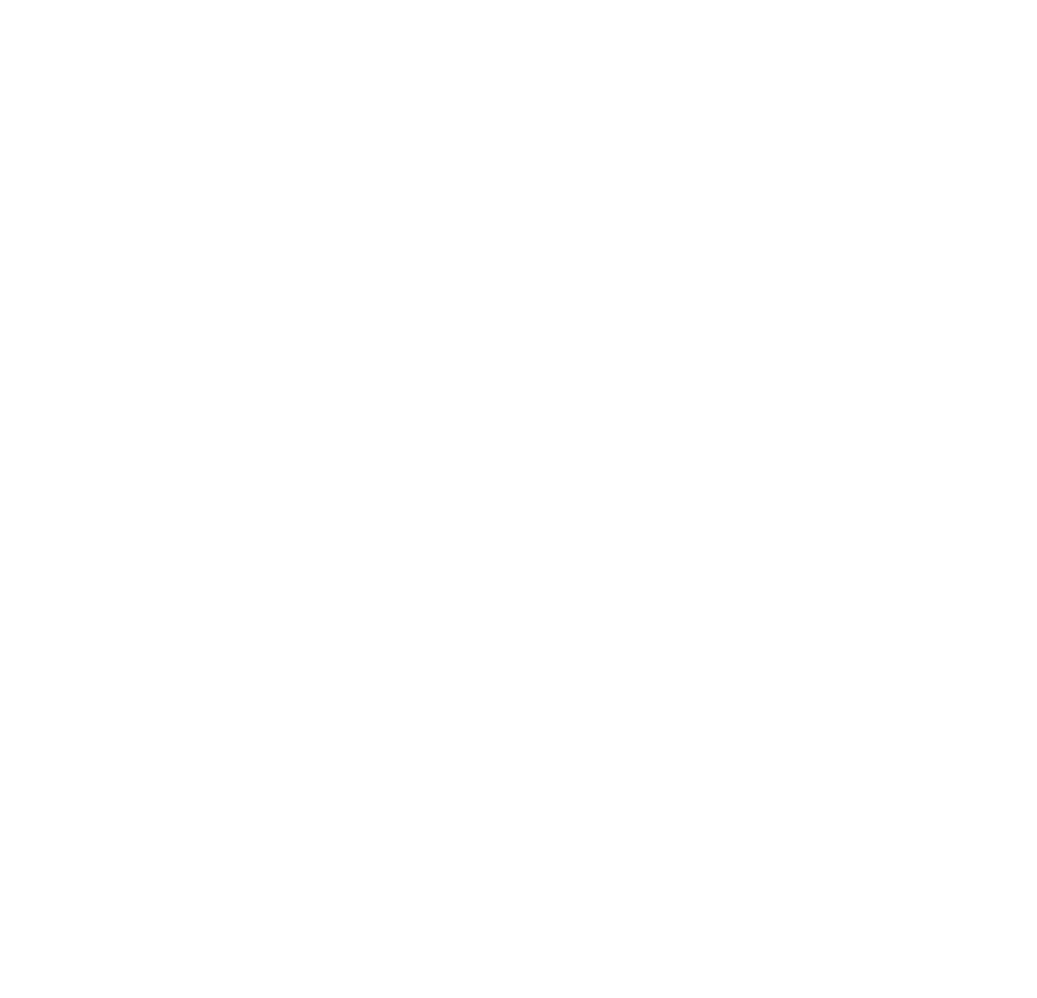
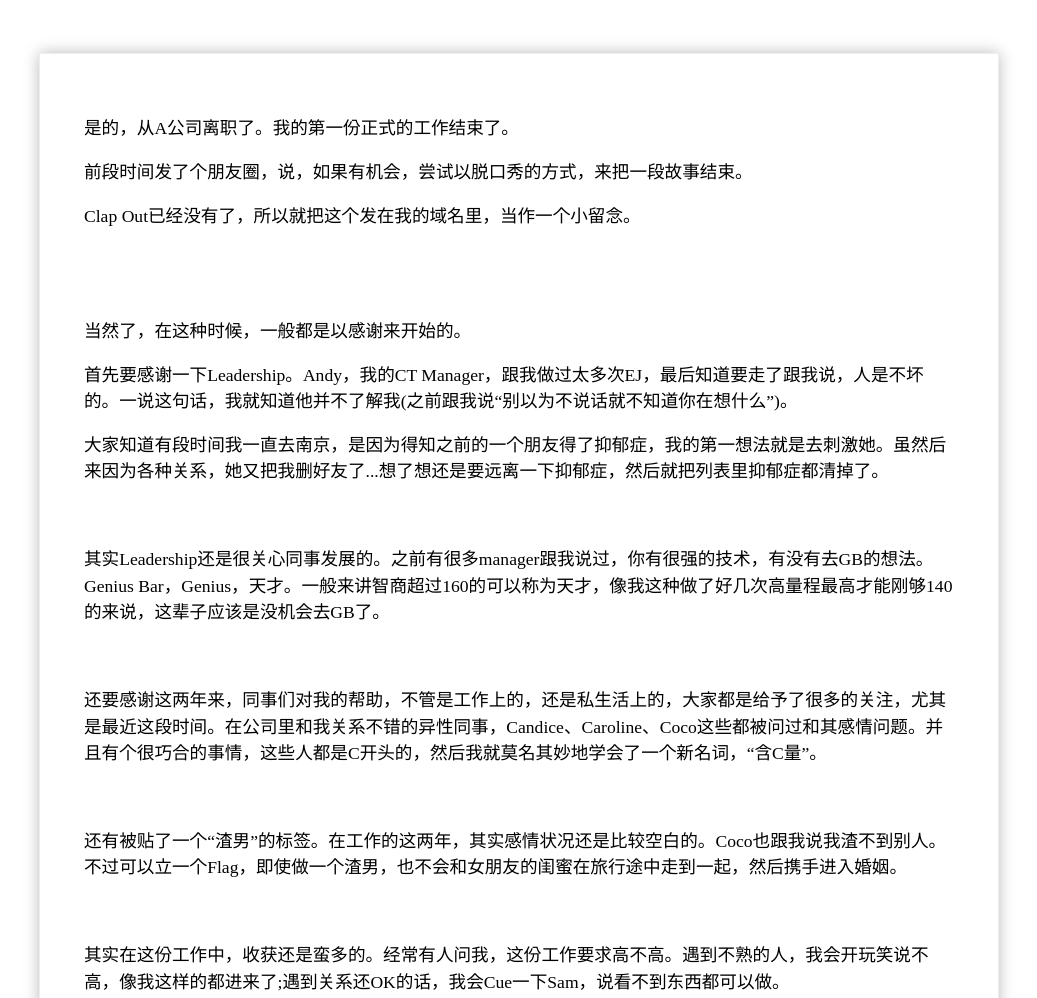
Before and after one commit to pea3nut/pea3nut-hub, a plain HTML site: page aoning-wang/index.html in a window 1280 px wide. Shown: the top 998 px of the page, without its empty margins (121-1158 px from the left). Before the commit the page ends 800 px from the top, so only its background shows below. Drawn offline with Linux system fonts and the light colour scheme.

Commit message:
update content of aoning.wang

```diff
--- a/aoning-wang/index.html
+++ b/aoning-wang/index.html
@@ -1,26 +1,66 @@
-<!DOCTYPE html>
+<!doctype html>
 <html lang="en">
 <head>
     <meta charset="UTF-8">
+    <meta name="viewport"
+          content="width=device-width, user-scalable=no, initial-scale=1.0, maximum-scale=1.0, minimum-scale=1.0">
     <meta http-equiv="X-UA-Compatible" content="ie=edge">
-    <meta name="viewport" content="width=1440">
-    <title></title>
+    <title>有人问离职是什么感觉，我说就像是和不爱的人分手一样</title>
 </head>
 <body>
-    <div id="apple-text"></div>
-    <style>
-        *{margin: 0;padding:0}
-        html, body, #apple-text{
-            overflow: hidden;
-            width: 100%;
-            height: 100%;
-            display: flex;
-            align-items: center;
-            justify-content: center;
+<div class="paper">
+    <p>是的，从A公司离职了。我的第一份正式的工作结束了。</p>
+    <p>前段时间发了个朋友圈，说，如果有机会，尝试以脱口秀的方式，来把一段故事结束。</p>
+    <p>Clap Out已经没有了，所以就把这个发在我的域名里，当作一个小留念。</p>
+
+    <br />
+    <br />
+
+    <p>当然了，在这种时候，一般都是以感谢来开始的。</p>
+    <p>首先要感谢一下Leadership。Andy，我的CT Manager，跟我做过太多次EJ，最后知道要走了跟我说，人是不坏的。一说这句话，我就知道他并不了解我(之前跟我说“别以为不说话就不知道你在想什么”)。</p>
+    <p>大家知道有段时间我一直去南京，是因为得知之前的一个朋友得了抑郁症，我的第一想法就是去刺激她。虽然后来因为各种关系，她又把我删好友了...想了想还是要远离一下抑郁症，然后就把列表里抑郁症都清掉了。</p>
+    <br />
+    <p>其实Leadership还是很关心同事发展的。之前有很多manager跟我说过，你有很强的技术，有没有去GB的想法。Genius Bar，Genius，天才。一般来讲智商超过160的可以称为天才，像我这种做了好几次高量程最高才能刚够140的来说，这辈子应该是没机会去GB了。</p>
+    <br />
+    <p>还要感谢这两年来，同事们对我的帮助，不管是工作上的，还是私生活上的，大家都是给予了很多的关注，尤其是最近这段时间。在公司里和我关系不错的异性同事，Candice、Caroline、Coco这些都被问过和其感情问题。并且有个很巧合的事情，这些人都是C开头的，然后我就莫名其妙地学会了一个新名词，“含C量”。</p>
+    <br />
+    <p>还有被贴了一个“渣男”的标签。在工作的这两年，其实感情状况还是比较空白的。Coco也跟我说我渣不到别人。不过可以立一个Flag，即使做一个渣男，也不会和女朋友的闺蜜在旅行途中走到一起，然后携手进入婚姻。</p>
+    <br />
+    <p>其实在这份工作中，收获还是蛮多的。经常有人问我，这份工作要求高不高。遇到不熟的人，我会开玩笑说不高，像我这样的都进来了;遇到关系还OK的话，我会Cue一下Sam，说看不到东西都可以做。</p>
+    <br />
+    <p>所以其实在20年4月就有了离开的想法了，这段时间，经常被问现在是什么心情。想了想，感觉像是和一个爱过的人分手了一样。后来又一想，之前的分手都不是我先提出的，我为什么会有这种奇怪的感觉。</p>
+    <br />
+    <p>/*其实有很多想写的，也有很多想认真的去写一些话，想了想，可能会有太多别人的隐私，所以，之后会把认真的那份写完，然后自己单独保存。这一份吐槽的，就先留在这个网⻚里，当作一个小小的回忆吧。*/</p>
+
+    <br />
+    <br />
+
+    <p style="text-align: right">2021.2.28</p>
+</div>
+<style>
+    .paper {
+        box-sizing: border-box;
+        font-size: 1.1em;
+        text-space: 2px;
+        line-height: 1.5;
+    }
+    @media screen and (min-width: 1024px) {
+        .paper {
+            max-width: 960px;
+            border: 1px solid #eee;
+            margin: 3em auto;
+            padding: 2.5em;
+            box-shadow: 0 0 15px #bbb;
         }
-        #apple-text{
-            font-size: 5em;
+    }
+    @media screen and (max-width: 1024px) {
+        .paper {
+            border: 1px solid #eee;
+            margin: 1.5em auto;
+            padding: 0.7em;
+            box-shadow: 0 0 0.7em #bbb;
         }
-    </style>
+    }
+</style>
 </body>
 </html>
```
